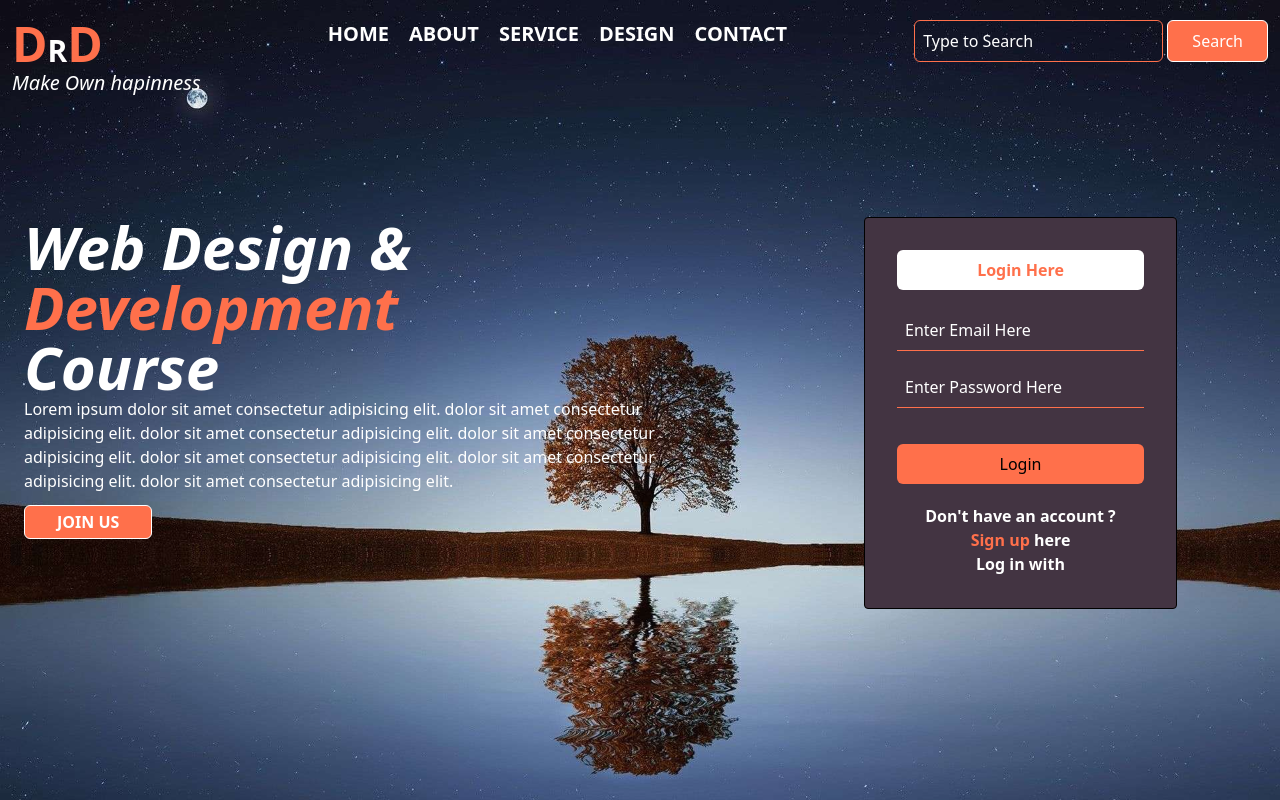
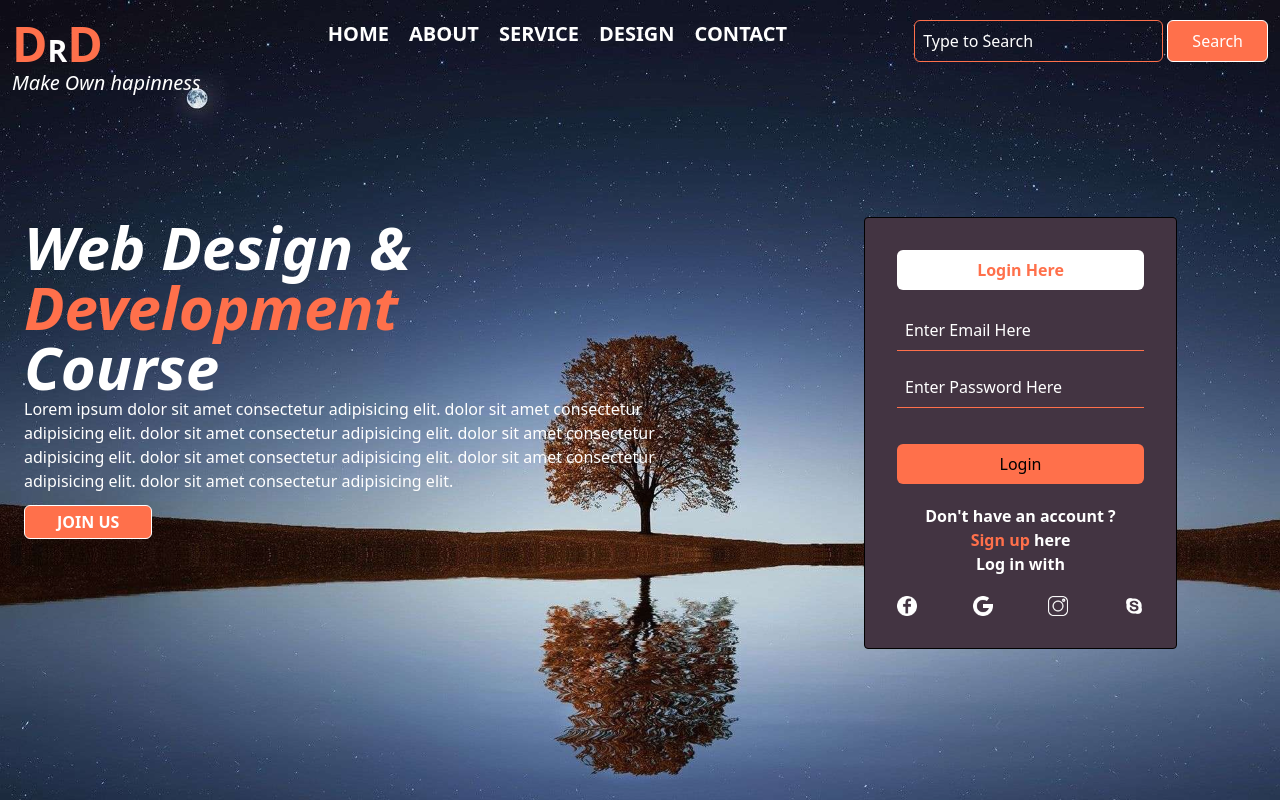
Before and after one commit to justin2119/Login, a plain HTML site: page index.html in a window 1280 px wide. Shown: the top 800 px of the page. Drawn offline with nearby package versions, Linux system fonts and the light colour scheme.

Commit message:
Add icon
add icon

```diff
--- a/index.html
+++ b/index.html
@@ -26,7 +26,7 @@
             </div>
         </div>
     </div>
-    <div class="w-full flex mt-30 mx-6">
+    <div class="w-full flex mt-30 mx-6 mb-10">
         <div class="w-1/2">
             <p class="text-6xl font-bold italic text-white">Web Design & <br>
                  <span class="text-[#FF704B]">Development <br>
@@ -56,6 +56,12 @@
                     <p class="text-center text-white font-semibold"><span class="text-[#ff704b]"><a href="sign_page.html">Sign up</a> </span>here</p>
                     <p class="text-center text-white font-semibold">Log in with</p>
                 </div>
+                <div class=" flex justify-between w-full">
+                    <a href=""><img class="w-5" src="facebook-logo.png" alt=""></a>
+                    <a href=""><img class="w-5" src="google.png" alt=""></a>
+                    <a href=""><img class="w-5" src="instagram.png" alt=""></a>
+                    <a href=""><img class="w-5" src="skype.png" alt=""></a>
+                </div>
             </div>
         </div>
     </div>
```
Also changed, not shown: facebook-logo.png (added), google.png (added), instagram.png (added), skype.png (added), twitter.png (added).
